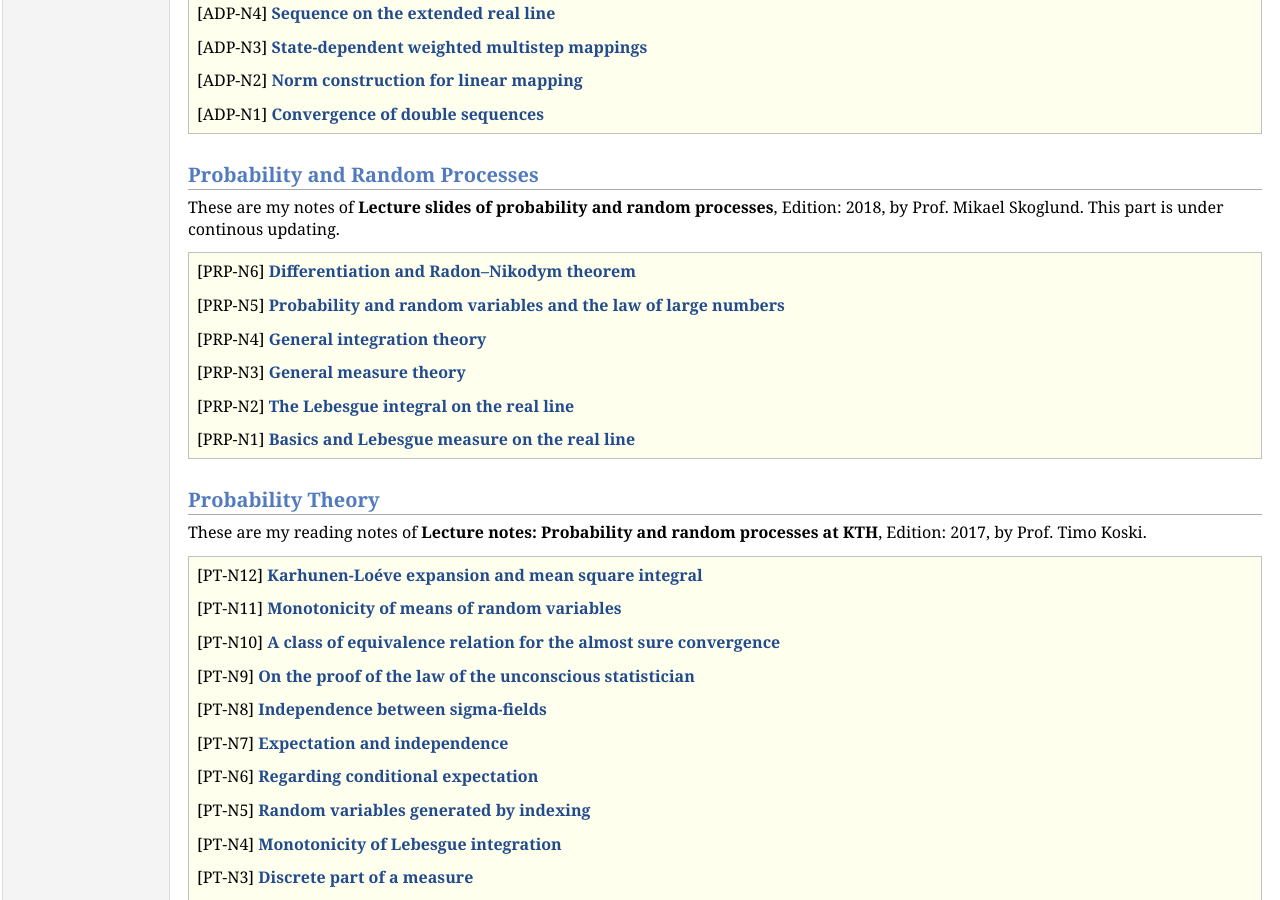
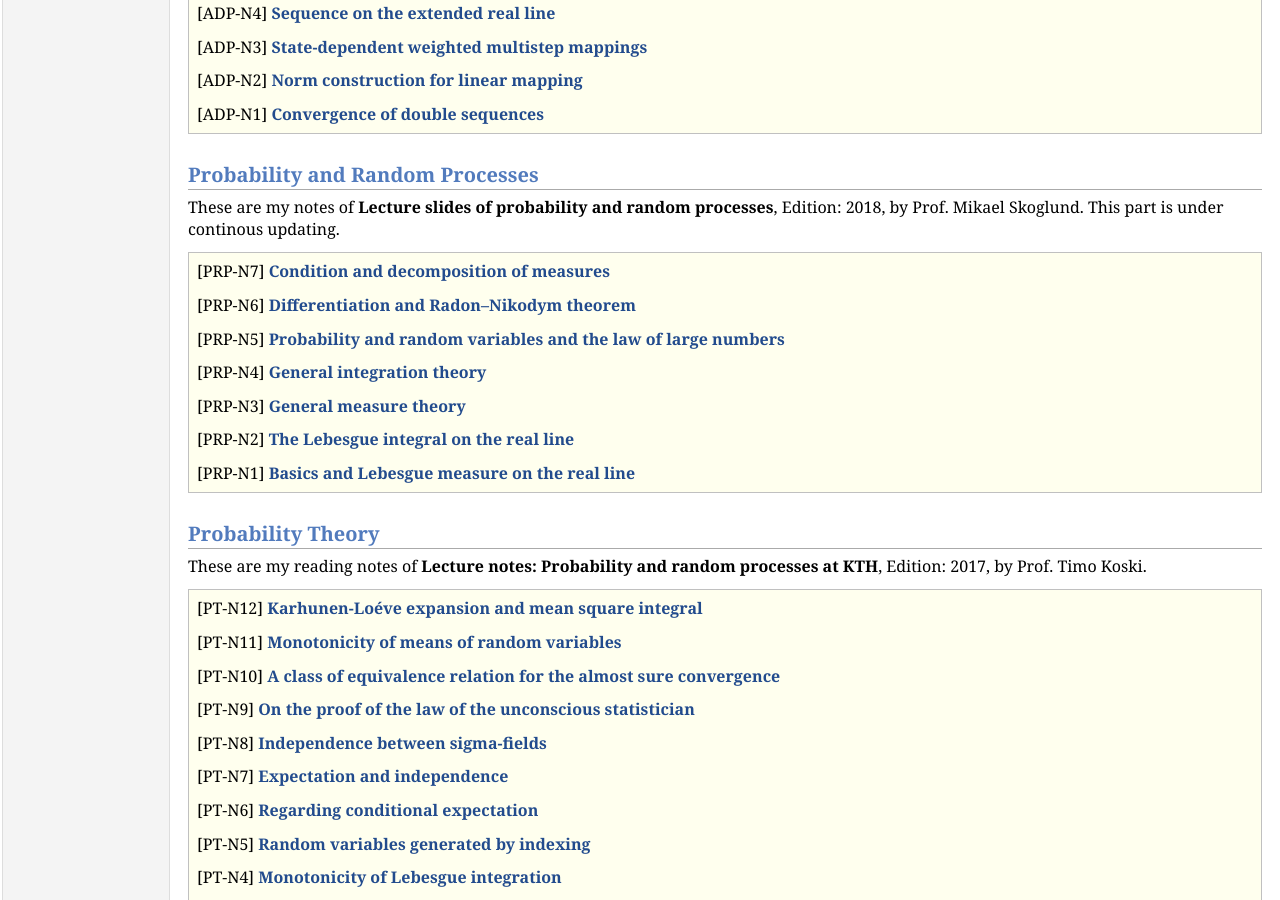
Before and after one commit to yuchaotaigu/yuchaotaigu.github.io, a Jekyll site: the page notes.html, which Jekyll copies as it is, in a window 1280 px wide and 900 px high, scrolled down 472 px. Built offline with Jekyll 4.4.1, drawn with Linux system fonts in a browser that asks for light colours; comment, search, counter and statistics services are not loaded.

Commit message:
prp7 updated

```diff
--- a/notes.html
+++ b/notes.html
@@ -54,6 +54,7 @@ These are my reading notes for the monograph <a href="http://www.athenasc.com/ab
 These are my notes of <b>Lecture slides of probability and random processes</b>, Edition: 2018, by Prof. Mikael Skoglund. This part is under continous updating.
 <div class="infoblock">
 <div class="blockcontent">
+<p>[PRP-N7] <a href="notes/PRP7.pdf"><b>Condition and decomposition of measures</b></a><br /> </p>
 <p>[PRP-N6] <a href="notes/PRP6.pdf"><b>Differentiation and Radon–Nikodym theorem</b></a><br /> </p>
 <p>[PRP-N5] <a href="notes/PRP5.pdf"><b>Probability and random variables and the law of large numbers</b></a><br /> </p>
 <p>[PRP-N4] <a href="notes/PRP4.pdf"><b>General integration theory</b></a><br /> </p>
```
